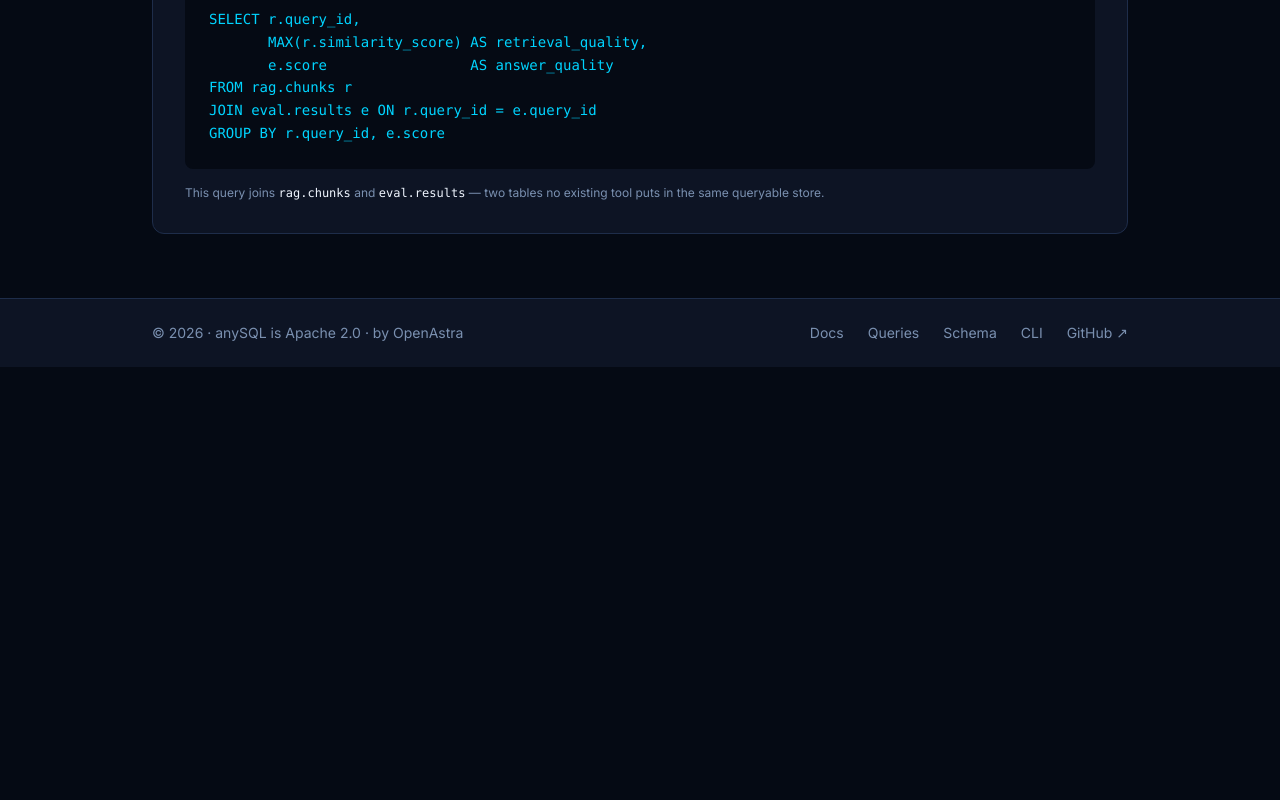
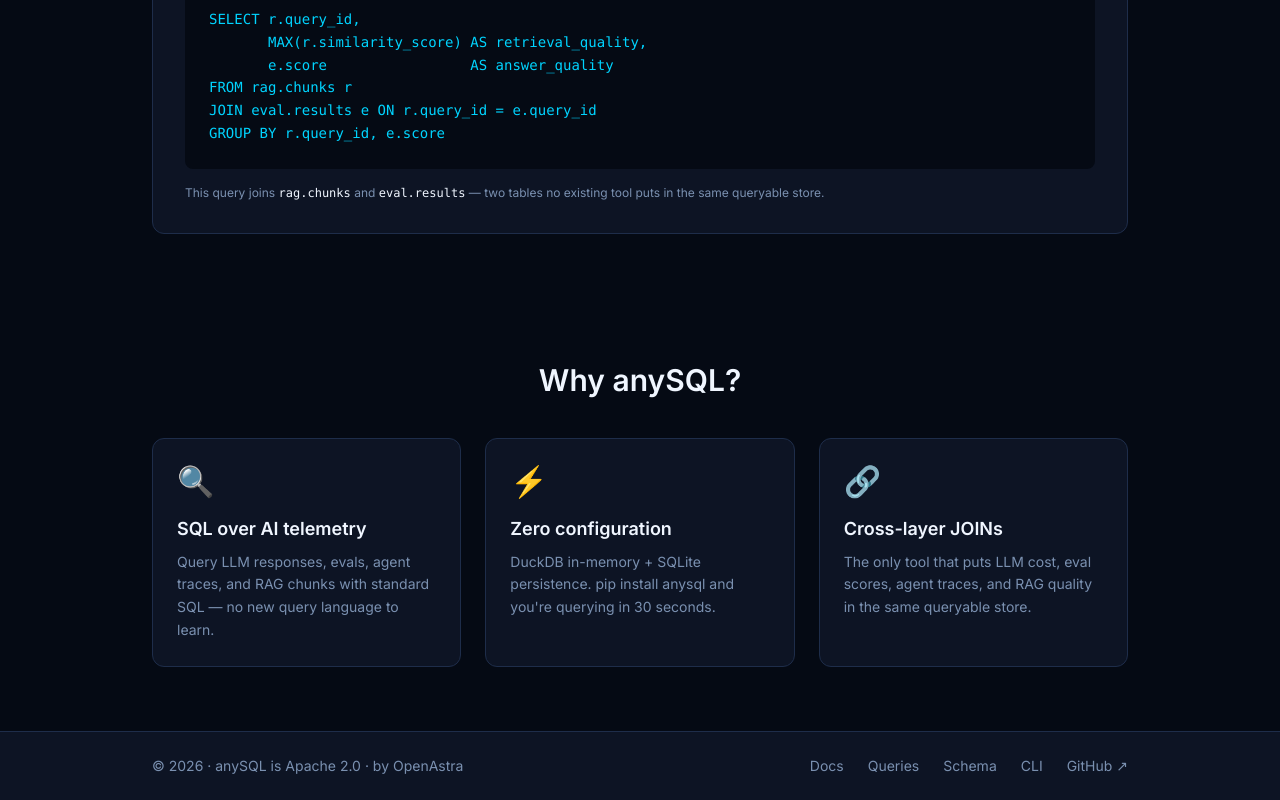
Before and after one commit to sadayamuthu/anysql.org, a React (Vite) app: page /#/ in a window 1280 px wide. Shown: the part 739-1539 px from the top of the page. Before the commit the page ends 1106 px from the top, so only its background shows below. Built offline with nearby package versions, Linux system fonts and the light colour scheme.

Commit message:
feat: Home page Why anySQL section

```diff
--- a/src/pages/Home.jsx
+++ b/src/pages/Home.jsx
@@ -76,11 +76,49 @@
   )
 }
 
+const WHY_CARDS = [
+  {
+    icon: '🔍',
+    title: 'SQL over AI telemetry',
+    body: 'Query LLM responses, evals, agent traces, and RAG chunks with standard SQL — no new query language to learn.',
+  },
+  {
+    icon: '⚡',
+    title: 'Zero configuration',
+    body: "DuckDB in-memory + SQLite persistence. pip install anysql and you're querying in 30 seconds.",
+  },
+  {
+    icon: '🔗',
+    title: 'Cross-layer JOINs',
+    body: 'The only tool that puts LLM cost, eval scores, agent traces, and RAG quality in the same queryable store.',
+  },
+]
+
+function WhySection() {
+  return (
+    <section className="max-w-5xl mx-auto px-6 py-16">
+      <h2 className="text-3xl font-semibold text-text-primary mb-10 text-center">
+        Why anySQL?
+      </h2>
+      <div className="grid grid-cols-1 sm:grid-cols-3 gap-6">
+        {WHY_CARDS.map(({ icon, title, body }) => (
+          <div key={title} className="bg-surface border border-subtle rounded-xl p-6 hover:border-accent-blue transition-colors duration-200">
+            <div className="text-3xl mb-4" aria-hidden="true">{icon}</div>
+            <h3 className="text-lg font-semibold text-text-primary mb-2">{title}</h3>
+            <p className="text-text-muted text-sm leading-relaxed">{body}</p>
+          </div>
+        ))}
+      </div>
+    </section>
+  )
+}
+
 export default function Home() {
   return (
     <div>
       <Hero />
       <JoinSection />
+      <WhySection />
     </div>
   )
 }
```
